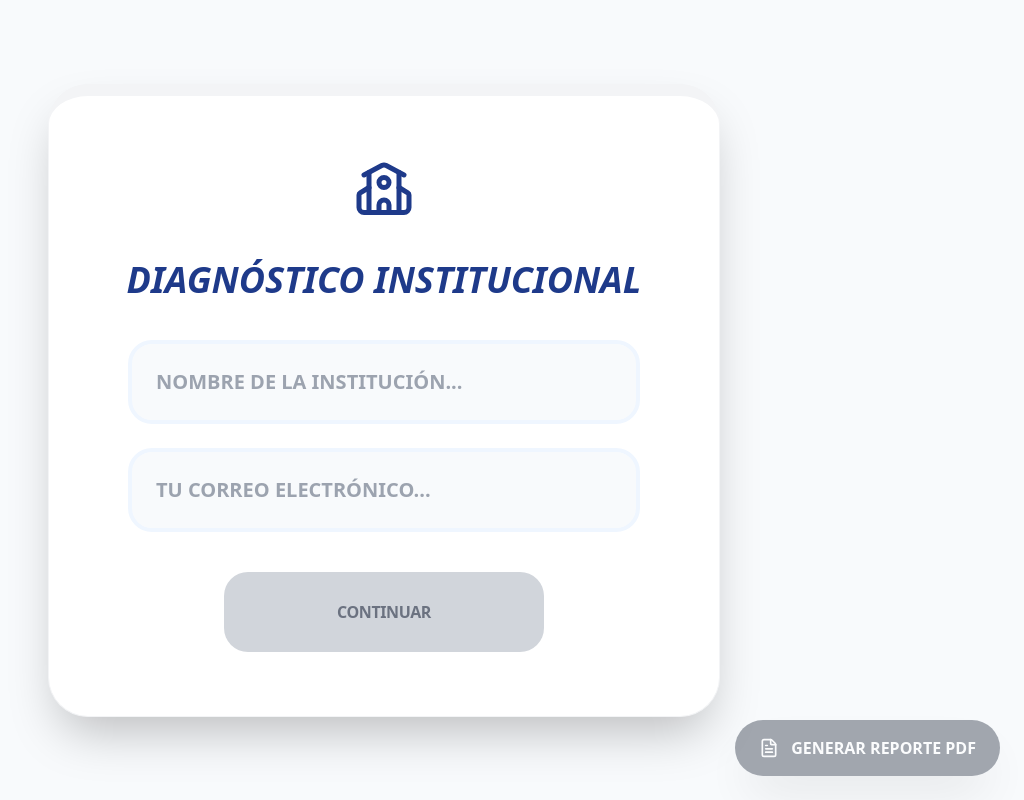
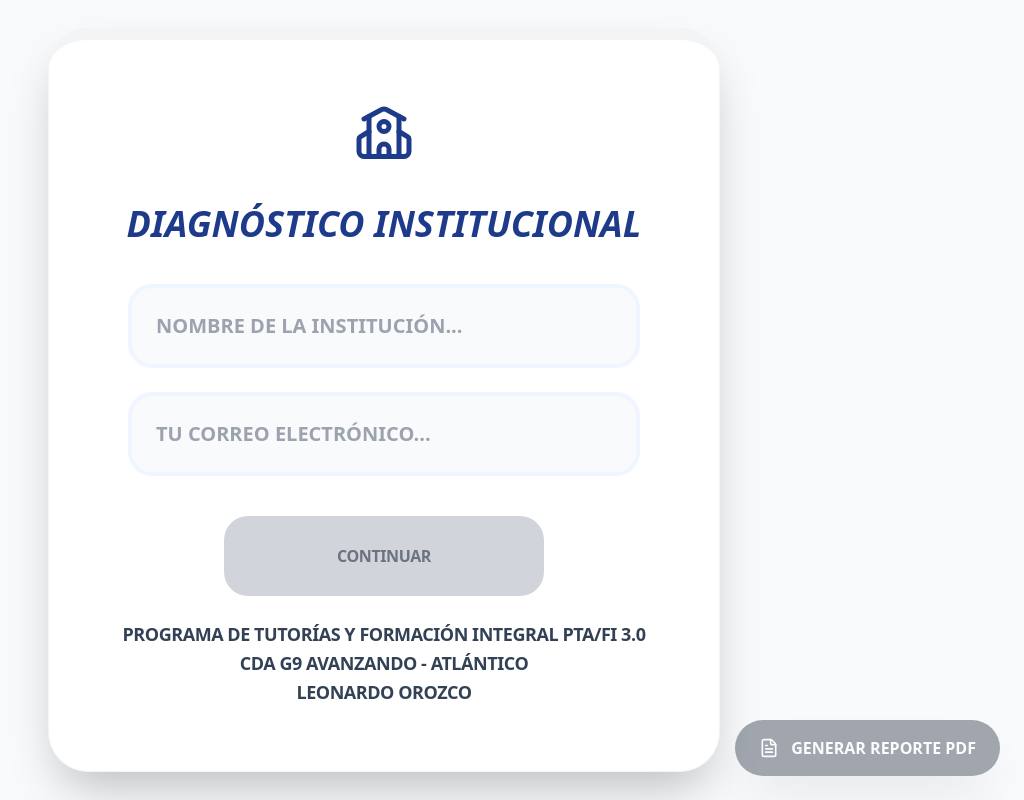
Before and after one commit to leorozco1970/encuesta-institucional, a Next.js app: page / in a window 1280 px wide. Shown: the whole page, without its empty margins (256-1280 px from the left). Built offline with nearby package versions, Linux system fonts and the light colour scheme.

Commit message:
Texto institucional debajo del boton

```diff
--- a/src/pages/index.tsx
+++ b/src/pages/index.tsx
@@ -196,7 +196,6 @@ export default function DiagnosticoAutomatizado() {
     }
   };
 
-  // FUNCIÓN PARA EL REPORTE MAESTRO
   const dispararReporte = async () => {
     const inst = prompt("Nombre exacto de la institución a reportar:");
     const mail = prompt("Correo donde enviar el PDF:");
@@ -230,10 +229,21 @@ export default function DiagnosticoAutomatizado() {
             <input type="text" value={instInput} onChange={(e) => setInstInput(e.target.value)} placeholder="NOMBRE DE LA INSTITUCIÓN..." className="w-full px-6 py-6 rounded-3xl border-4 border-blue-50 focus:border-blue-600 outline-none text-xl font-black text-blue-900 uppercase bg-slate-50" />
             <input type="email" value={emailInput} onChange={(e) => setEmailInput(e.target.value)} placeholder="TU CORREO ELECTRÓNICO..." className="w-full px-6 py-6 rounded-3xl border-4 border-blue-50 focus:border-blue-600 outline-none text-xl font-black text-blue-900 bg-slate-50" />
         </div>
-        <Button disabled={instInput.trim().length < 5 || !emailInput.includes("@")} onClick={() => setVista('inicio')} className="w-full max-w-xs mx-auto h-20">CONTINUAR</Button>
+
+        {/* AQUÍ ESTÁ EL CAMBIO SOLICITADO */}
+        <div className="flex flex-col items-center gap-6">
+          <Button disabled={instInput.trim().length < 5 || !emailInput.includes("@")} onClick={() => setVista('inicio')} className="w-full max-w-xs mx-auto h-20">
+            CONTINUAR
+          </Button>
+
+          <p className="text-lg font-bold text-slate-700 uppercase tracking-tight leading-relaxed">
+            PROGRAMA DE TUTORÍAS Y FORMACIÓN INTEGRAL PTA/FI 3.0 <br />
+            CDA G9 AVANZANDO - ATLÁNTICO <br />
+            LEONARDO OROZCO
+          </p>
+        </div>
       </Card>
 
-      {/* BOTÓN SECRETO PARA CAMILO */}
       <button
         onClick={dispararReporte}
         className="fixed bottom-6 right-6 bg-slate-800 text-white px-6 py-4 rounded-full shadow-2xl opacity-40 hover:opacity-100 transition-all flex items-center gap-3 font-bold"
```
